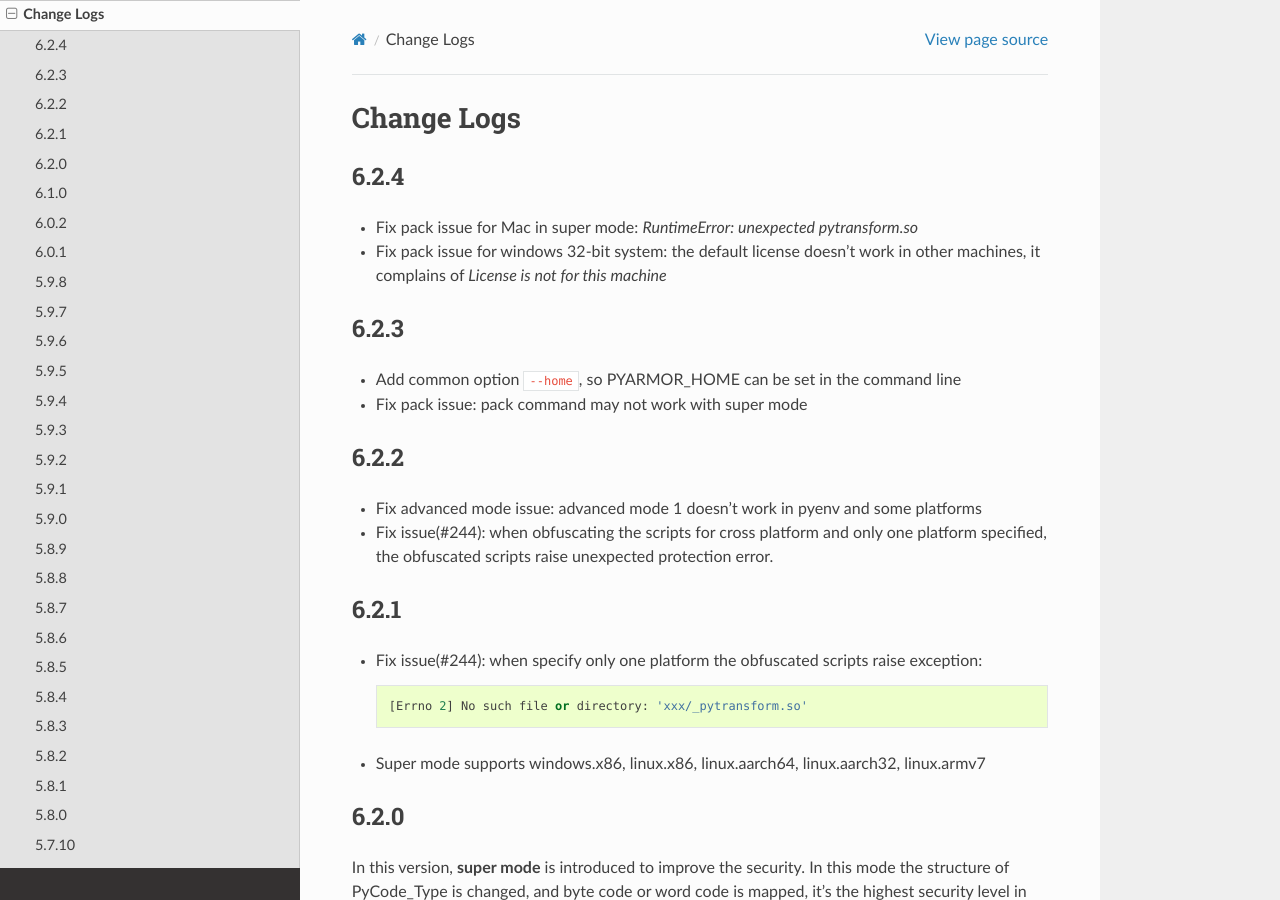
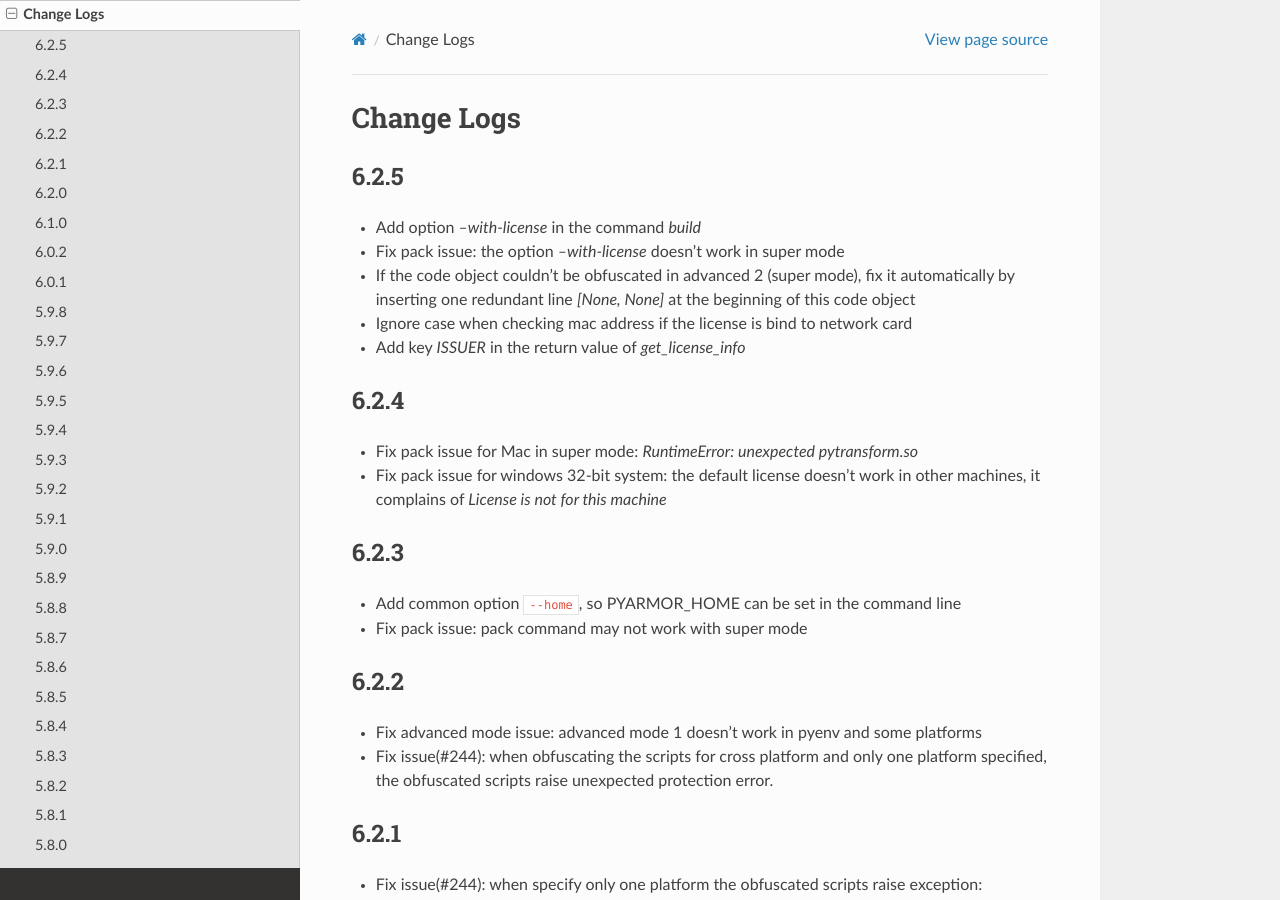
Before and after one commit to dashingsoft/pyarmor, a Sphinx documentation site: the page built from docs/change-logs.rst, in a window 1280 px wide and 900 px high. Built offline with Sphinx 7.4.7 and the Read the Docs theme 2.0.0, drawn with Linux system fonts in a browser that asks for light colours.

Commit message:
Add change logs

```diff
--- a/docs/change-logs.rst
+++ b/docs/change-logs.rst
@@ -2,6 +2,16 @@
 
 Change Logs
 ===========
+
+6.2.5
+-----
+* Add option `--with-license` in the command `build`
+* Fix pack issue: the option `--with-license` doesn't work in super mode
+* If the code object couldn't be obfuscated in advanced 2 (super mode), fix it
+  automatically by inserting one redundant line `[None, None]` at the beginning
+  of this code object
+* Ignore case when checking mac address if the license is bind to network card
+* Add key `ISSUER` in the return value of `get_license_info`
 
 6.2.4
 -----
```
